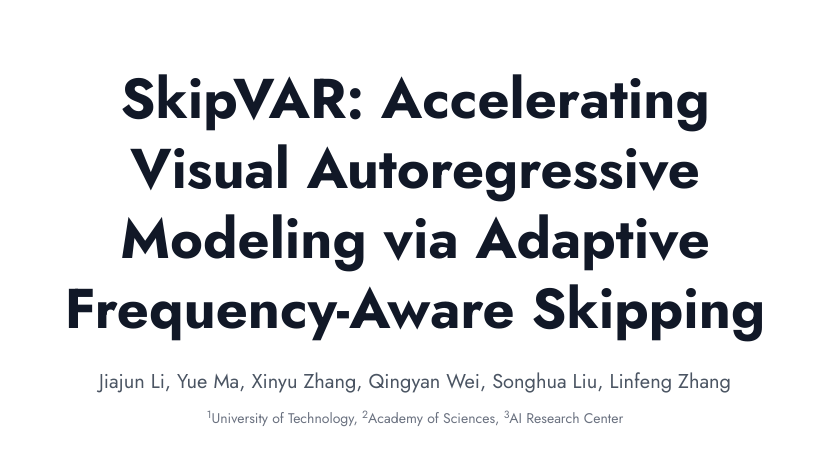
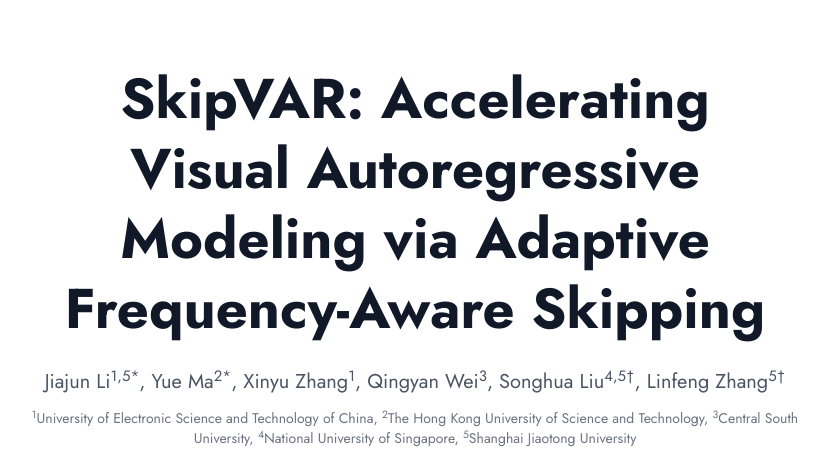
Before and after one commit to fakerone-li/SkipVAR-web, a plain HTML site: page index.html in a window 1280 px wide. Shown: the top 454 px of the page, without its empty margins (225-1053 px from the left). Drawn offline with nearby package versions, Linux system fonts and the light colour scheme.

Commit message:
Update index.html

```diff
--- a/index.html
+++ b/index.html
@@ -98,10 +98,14 @@
                 Advances in Deep Learning for Natural Language Processing
             </h1>
             <div id="paper-authors" class="text-xl text-neutral-600 mb-3 font-sans">
-                Zhang San<sup>1</sup>, Li Si<sup>2</sup>, Wang Wu<sup>1,3</sup>
+                 Jiajun Li<sup>1,5</sup><sup>*</sup>, Yue Ma<sup>2*</sup>, Xinyu Zhang<sup>1</sup>, Qingyan Wei<sup>3</sup>, Songhua Liu<sup>4,5†</sup>, Linfeng Zhang<sup>5†</sup>
             </div>
             <div class="text-neutral-500 text-sm mb-8 font-sans">
-                <sup>1</sup>University of Technology, <sup>2</sup>Academy of Sciences, <sup>3</sup>AI Research Center
+                <sup>1</sup>University of Electronic Science and Technology of China,
+                <sup>2</sup>The Hong Kong University of Science and Technology,
+                <sup>3</sup>Central South University,
+                <sup>4</sup>National University of Singapore,
+                <sup>5</sup>Shanghai Jiaotong University
             </div>
 
             <div class="flex justify-center space-x-6 text-base">
@@ -137,7 +141,7 @@
         // Configuration data
         const paperConfig = {
             title: "SkipVAR: Accelerating Visual Autoregressive Modeling via Adaptive Frequency-Aware Skipping",
-            authors: "Jiajun Li, Yue Ma, Xinyu Zhang, Qingyan Wei, Songhua Liu, Linfeng Zhang",
+            //authors: "Jiajun Li, Yue Ma, Xinyu Zhang, Qingyan Wei, Songhua Liu, Linfeng Zhang",
             links: {
                 github: "https://github.com/fakerone-li/SkipVAR.git",
                 arxiv: "https://arxiv.org/abs/2506.08908"
@@ -331,7 +335,7 @@
         function renderPaper() {
             // Set title and author information
             document.getElementById('paper-title').textContent = paperConfig.title;
-            document.getElementById('paper-authors').textContent = paperConfig.authors;
+            //document.getElementById('paper-authors').textContent = paperConfig.authors;
 
             // Set links
             document.getElementById('github-link').href = paperConfig.links.github;
```
